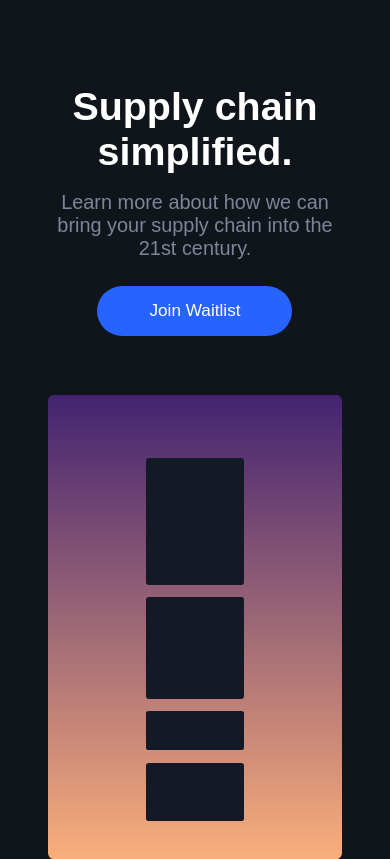
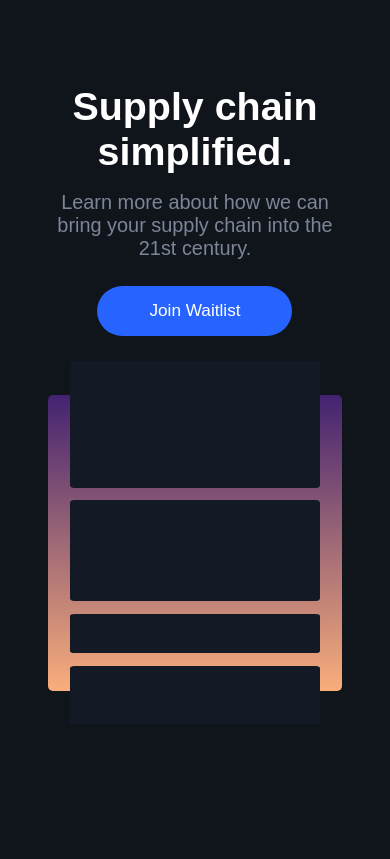
Before and after one commit to rayanwaked/procure-project, a React (Create React App) app: page / in a window 390 px wide. Built offline with nearby package versions, Linux system fonts and the light colour scheme.

Commit message:
Hero Image for Mobile Began

```diff
--- a/src/components/landing/landing.tsx
+++ b/src/components/landing/landing.tsx
@@ -33,7 +33,7 @@ export default function Landing() {
                 {/* Hero Content */}
                 <div className="HeroBackdrop">
                     <div className="HeroBackdropContent"
-                         style={{marginTop: "-2vw"}}></div>
+                         style={{marginTop: "-4vh"}}></div>
                     <div className="HeroBackdropContent"
                          style={{height: "12vh"}}></div>
                     <div className="HeroBackdropContent"
--- a/src/components/landing/mobilelanding.css
+++ b/src/components/landing/mobilelanding.css
@@ -45,5 +45,12 @@
 
     .HeroBackdrop {
         width: 90%;
+        height: 80%;
+    }
+
+    .HeroBackdropContent {
+        width: 85%;
+        background: #141A25;
+        border-radius: calc(1% + .5vw);
     }
 }
```
